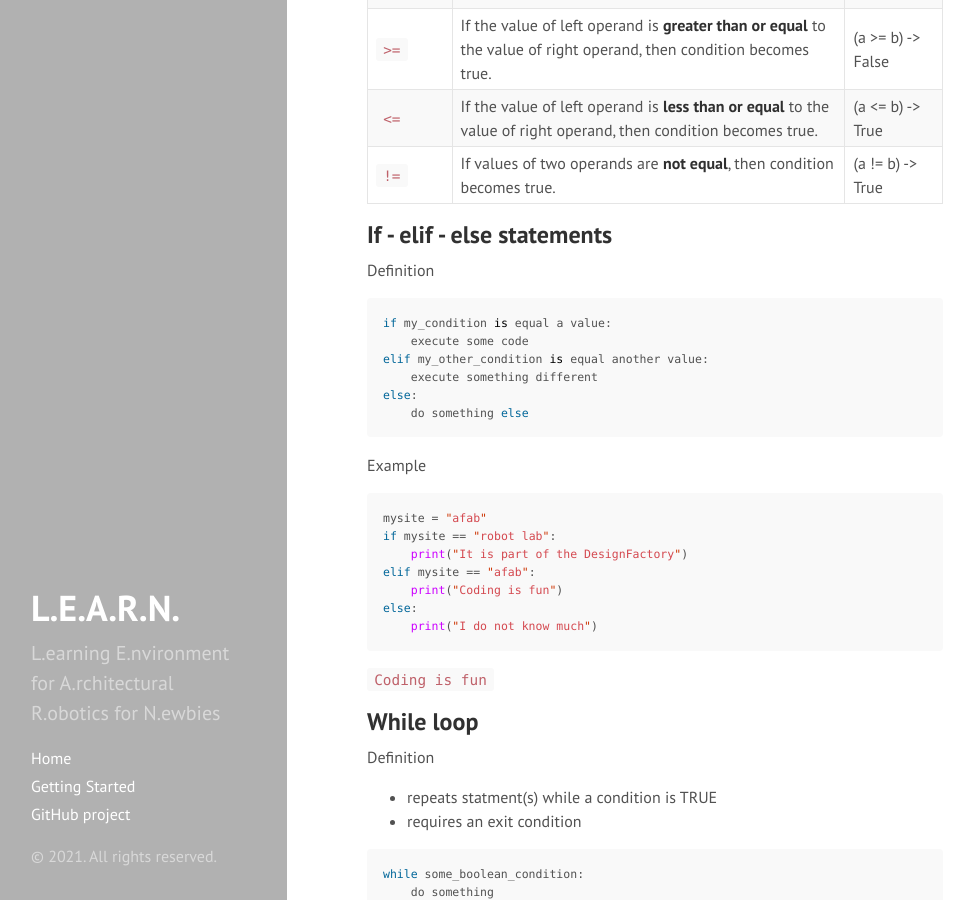
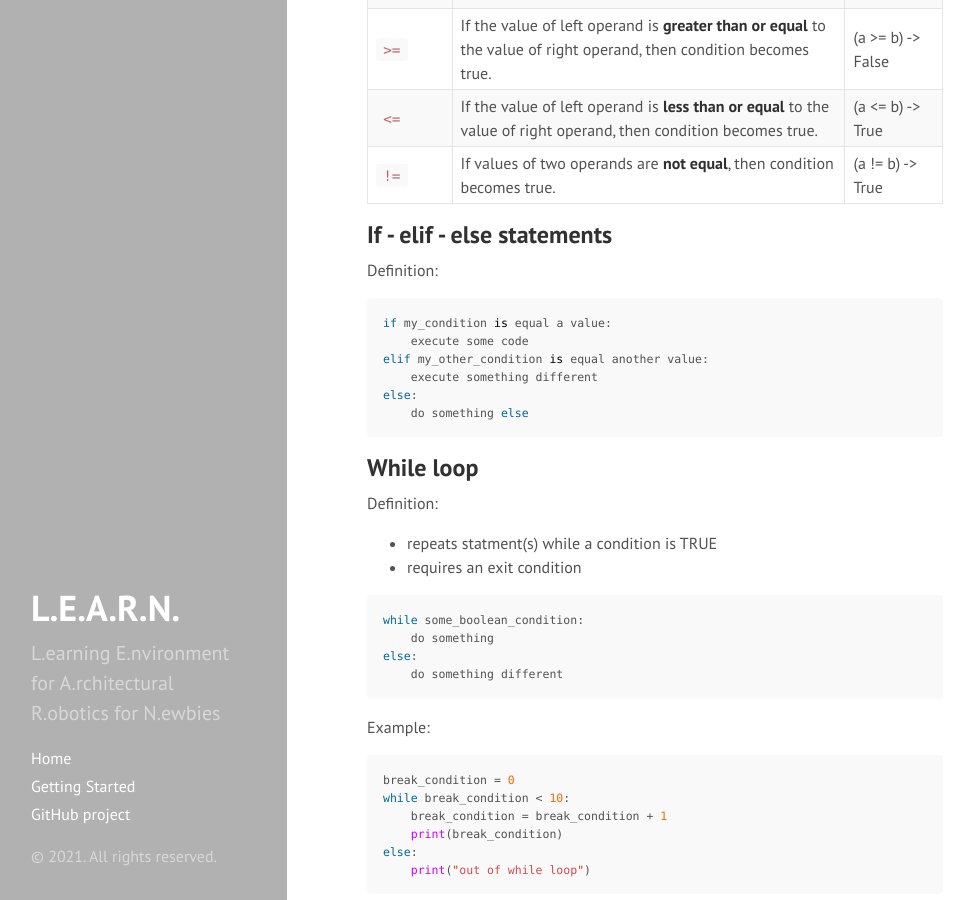
Before and after one commit to le-ar-n/le-ar-n, a Jekyll site: the page built from docs/sessions/01_python_basics.md, in a window 1280 px wide and 900 px high, scrolled down 1650 px. Shown: the whole window, without its empty margins (1-975 px from the left). Built offline with Jekyll 4.4.1, drawn with Linux system fonts in a browser that asks for light colours; Markdown is read by kramdown in place of the engine named in the settings; some of the changed text lies outside the part shown.

Commit message:
Update 01_python_basics.md

````diff
--- a/docs/sessions/01_python_basics.md
+++ b/docs/sessions/01_python_basics.md
@@ -78,22 +79,9 @@
     do something else
 ```
 
-Example
-```python
-mysite = "afab"
-if mysite == "robot lab":
-    print("It is part of the DesignFactory")
-elif mysite == "afab":
-    print("Coding is fun")
-else:
-    print("I do not know much")
-```
-
-`Coding is fun`
-
 ## While loop
 
-Definition
+Definition:
 * repeats statment(s) while a condition is TRUE
 * requires an exit condition
 
@@ -373,10 +361,12 @@
 * Comparing to other objects of the same type
 
 `self.`
+
 * representing the instance of a class
 * accessing the attributes and methods of the class in python
 
 `__init__()`
+
 * A reseved method in python classes
 * Called as constructor in object oriented terminology: Called when an object is created from a class and allows the class to initialize the attributes of the class
 
````
Also changed, not shown: other parts of docs/sessions/01_python_basics.md (+4 -3 lines).
